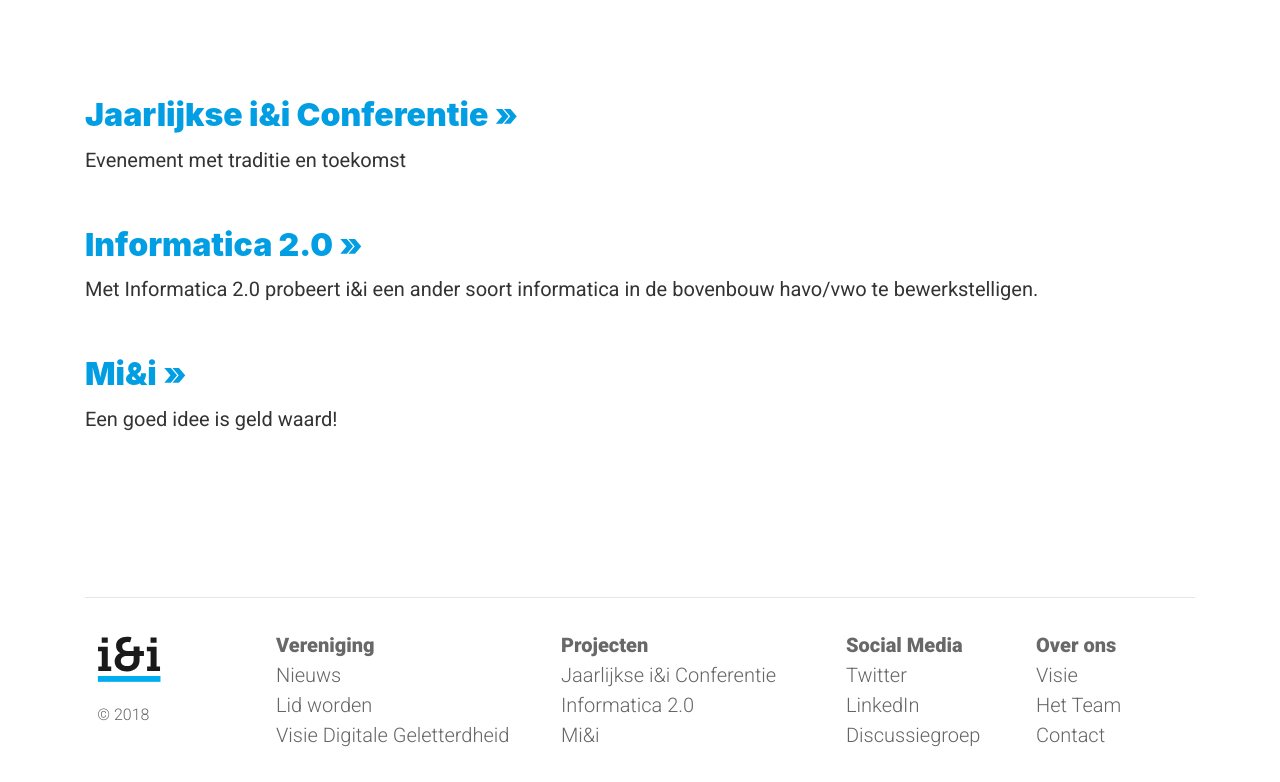
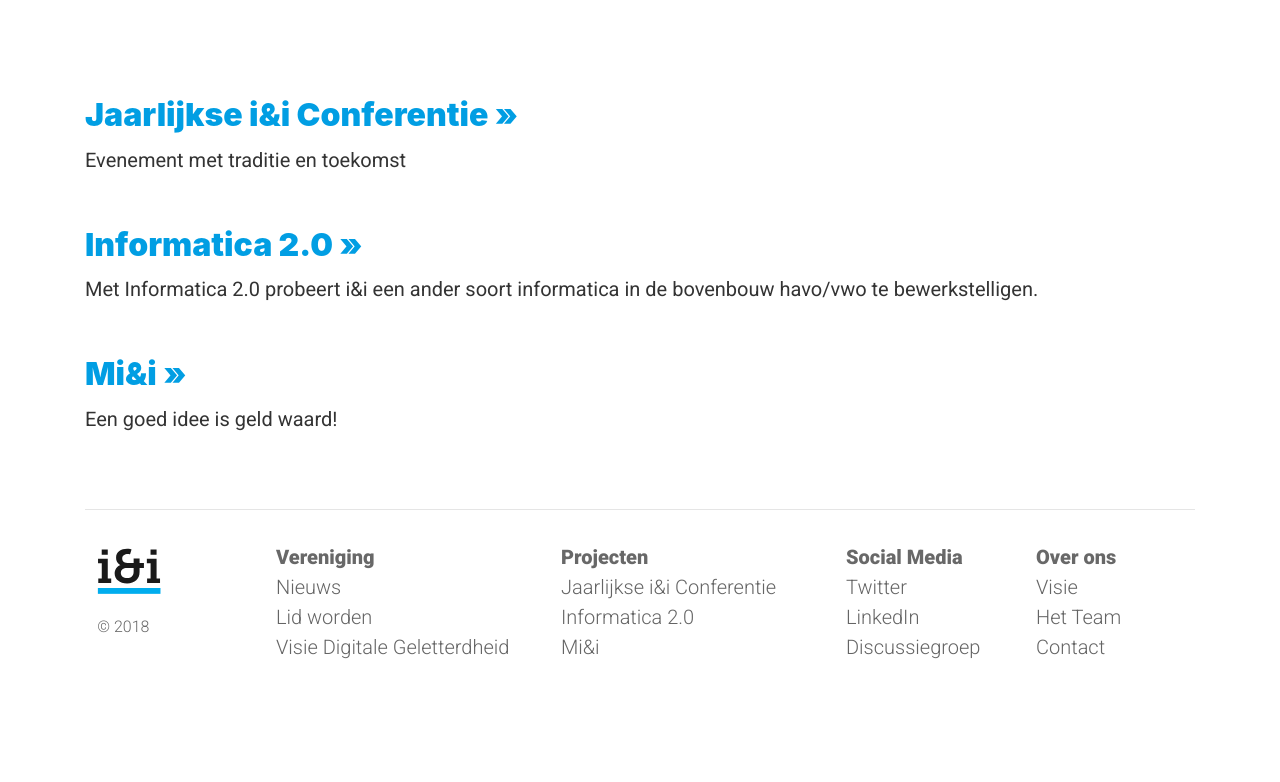
Before and after one commit to ieni/website, a Jekyll site: the page built from _pages/projecten.md, in a window 1280 px wide. Shown: the part 390-1172 px from the top of the page. Built offline with Jekyll 4.4.1, drawn with Linux system fonts in a browser that asks for light colours; after the commit the page ends 1084 px from its top, so only the background shows below that.

Commit message:
Tweak footer padding.

```diff
--- a/_sass/theme.sass
+++ b/_sass/theme.sass
@@ -163,7 +163,7 @@
  **********/
 
 #footer
-  padding-top: $padding-unit*1.5
+  //padding-top: $padding-unit*1.5
   margin-top: $padding-unit*1.5
   //background-color: $color-grey-2
   color: $color-grey
```
